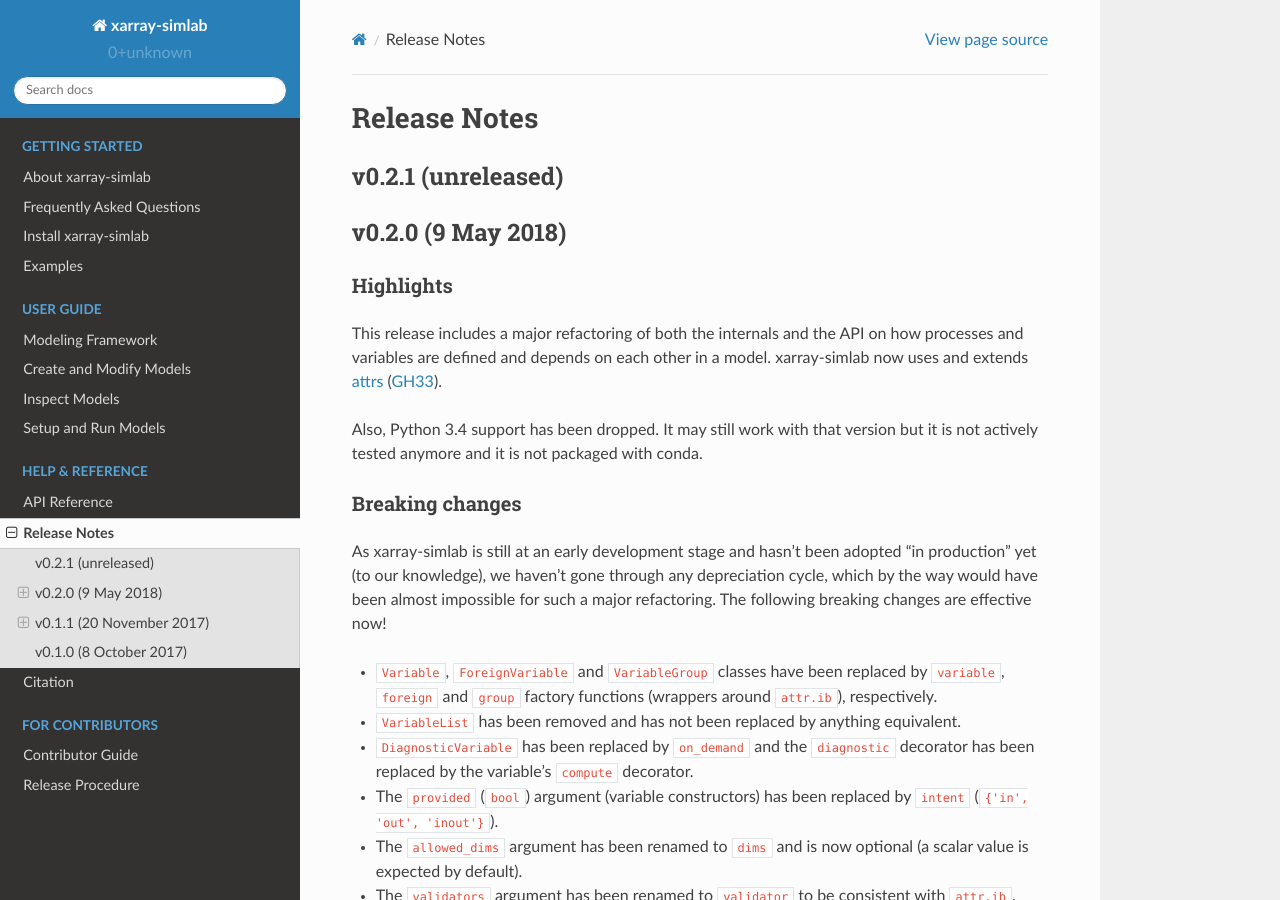
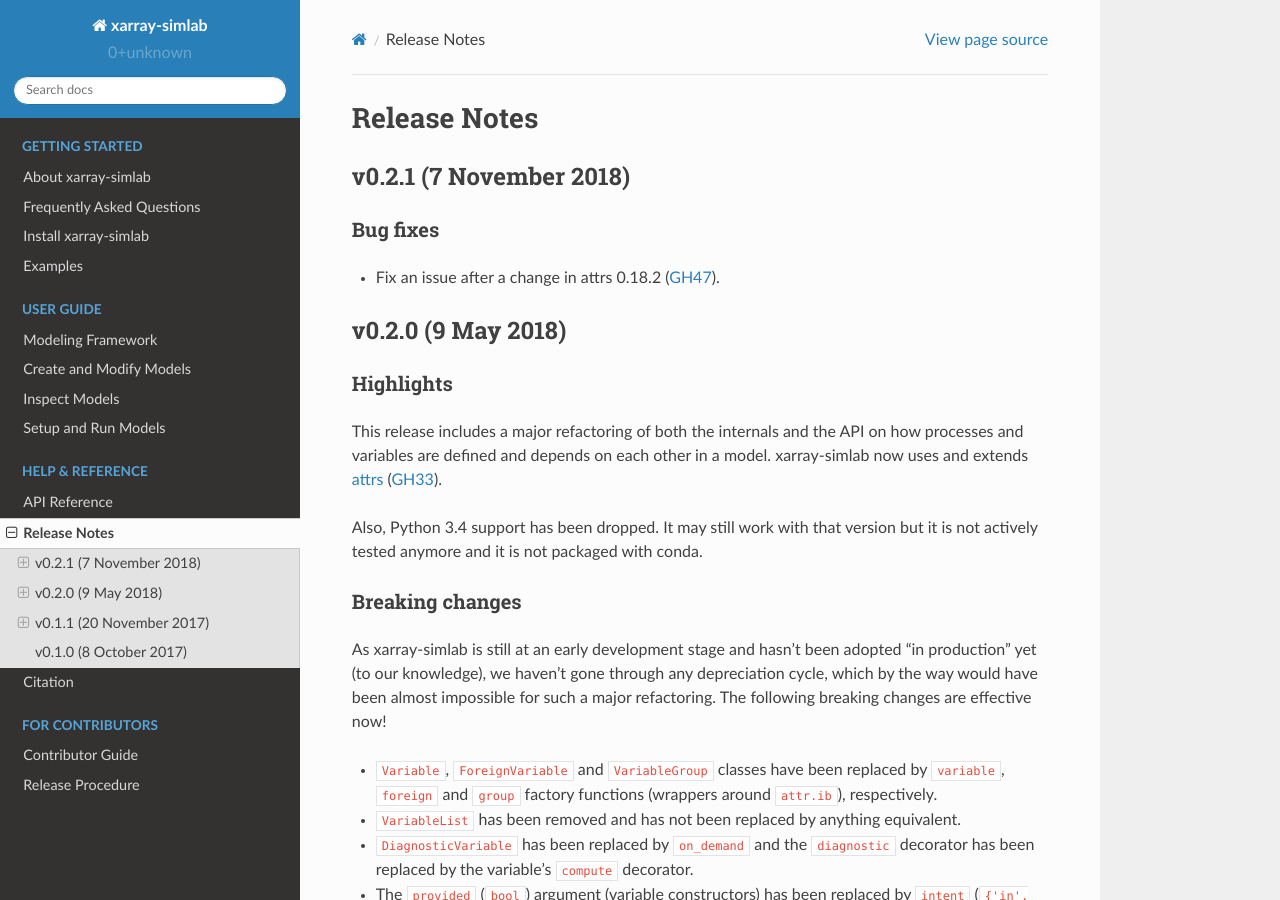
Before and after one commit to xarray-contrib/xarray-simlab, a Sphinx documentation site: the page built from doc/whats_new.rst, in a window 1280 px wide and 900 px high. Built offline with Sphinx 7.4.7 and the Read the Docs theme 2.0.0, drawn with Linux system fonts in a browser that asks for light colours; pages that are not in the unit, such as notebooks, are missing from menus; the version number could not be read and is left out.

Commit message:
release v0.2.1

```diff
--- a/doc/whats_new.rst
+++ b/doc/whats_new.rst
@@ -3,8 +3,13 @@
 Release Notes
 =============
 
-v0.2.1 (unreleased)
--------------------
+v0.2.1 (7 November 2018)
+------------------------
+
+Bug fixes
+~~~~~~~~~
+
+- Fix an issue after a change in attrs 0.18.2 (:issue:`47`).
 
 v0.2.0 (9 May 2018)
 -------------------
```
